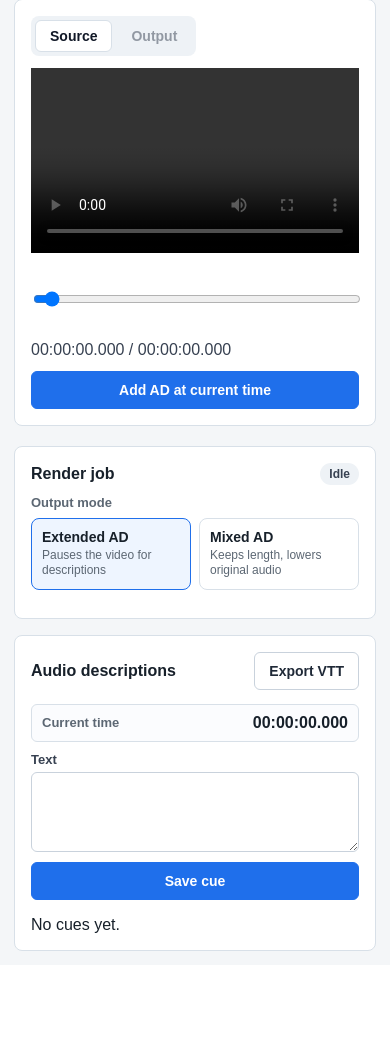
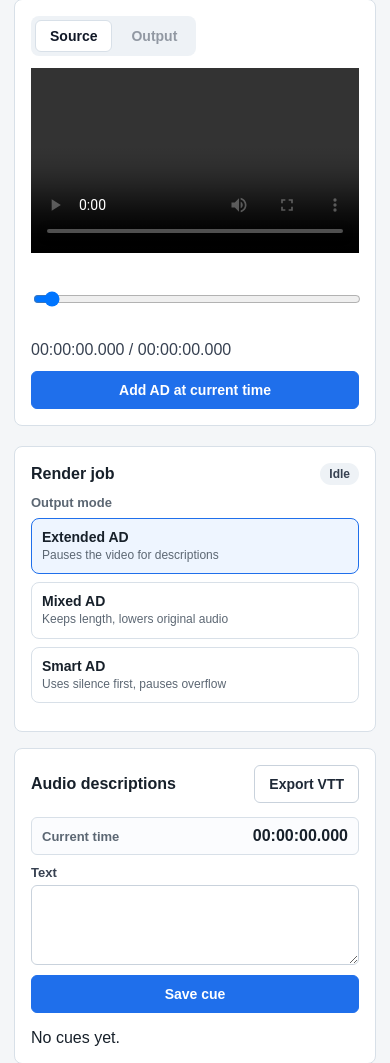
Before and after one commit to hergin/audio-describer, a Flask app: page / in a window 390 px wide; the page is wider, and only the part inside the window is pictured. Shown: the part 154-1217 px from the top of that part. Before the commit the page ends 1105 px from the top of that part, so only its background shows below. Run offline with Flask 3, Linux system fonts and the light colour scheme; data that the repository does not hold is empty.

Commit message:
Add smart audio description rendering option and update UI

```diff
--- a/app.py
+++ b/app.py
@@ -14,6 +14,7 @@ from build_audio_described_video import (
     build_video,
     seconds_to_timestamp,
 )
+from build_smart_ad_video import build_smart_ad_video
 from mix_ad_into_original_audio import build_mixed_ad_video
 
 
@@ -218,8 +219,8 @@ def api_export_vtt():
 def api_render():
     payload = request.get_json(silent=True) or {}
     render_mode = payload.get("mode", "extended")
-    if render_mode not in {"extended", "mixed"}:
-        return jsonify({"error": "Choose either extended or mixed AD output."}), 400
+    if render_mode not in {"extended", "mixed", "smart"}:
+        return jsonify({"error": "Choose extended, mixed, or smart AD output."}), 400
 
     with state.lock:
         if state.status == "running":
@@ -234,7 +235,17 @@ def api_render():
         return jsonify({"error": "Add at least one audio description cue."}), 400
 
     write_vtt(cues, VTT_PATH)
-    output_suffix = "extended-ad" if render_mode == "extended" else "mixed-ad"
+    output_suffixes = {
+        "extended": "extended-ad",
+        "mixed": "mixed-ad",
+        "smart": "smart-ad",
+    }
+    status_messages = {
+        "extended": "Extended AD render started",
+        "mixed": "Mixed AD render started",
+        "smart": "Smart AD render started",
+    }
+    output_suffix = output_suffixes[render_mode]
     output_path = OUTPUT_DIR / f"{video_path.stem}-{output_suffix}.mp4"
     output_path.unlink(missing_ok=True)
     job_id = str(uuid4())
@@ -242,7 +253,7 @@ def api_render():
     with state.lock:
         state.job_id = job_id
         state.status = "running"
-        state.message = "Extended AD render started" if render_mode == "extended" else "Mixed AD render started"
+        state.message = status_messages[render_mode]
         state.output_path = output_path
         state.logs = [state.message]
 
@@ -270,6 +281,16 @@ def render_worker(
                 vtt_path=vtt_path,
                 output_path=output_path,
                 work_dir=GUI_WORKSPACE / f"render_{job_id}",
+                keep_temp=False,
+            )
+        elif render_mode == "smart":
+            set_job_status("running", "Detecting silence and rendering smart AD video")
+            build_smart_ad_video(
+                video_path=video_path,
+                vtt_path=vtt_path,
+                output_path=output_path,
+                work_dir=GUI_WORKSPACE / f"render_{job_id}",
+                bitrate_kbps=None,
                 keep_temp=False,
             )
         else:
--- a/static/styles.css
+++ b/static/styles.css
@@ -252,7 +252,7 @@ video {
 
 .mode-options {
   display: grid;
-  grid-template-columns: 1fr 1fr;
+  grid-template-columns: repeat(3, 1fr);
   gap: 8px;
 }
 
@@ -430,4 +430,8 @@ textarea {
   .cue-list {
     max-height: none;
   }
+
+  .mode-options {
+    grid-template-columns: 1fr;
+  }
 }
--- a/templates/index.html
+++ b/templates/index.html
@@ -72,6 +72,11 @@
                   <strong>Mixed AD</strong>
                   <small>Keeps length, lowers original audio</small>
                 </label>
+                <label>
+                  <input type="radio" name="renderMode" value="smart">
+                  <strong>Smart AD</strong>
+                  <small>Uses silence first, pauses overflow</small>
+                </label>
               </div>
             </div>
             <pre id="jobLog"></pre>
@@ -99,6 +104,6 @@
       </section>
     </main>
 
-    <script src="/static/app.js?v=7"></script>
+    <script src="/static/app.js?v=8"></script>
   </body>
 </html>
```
